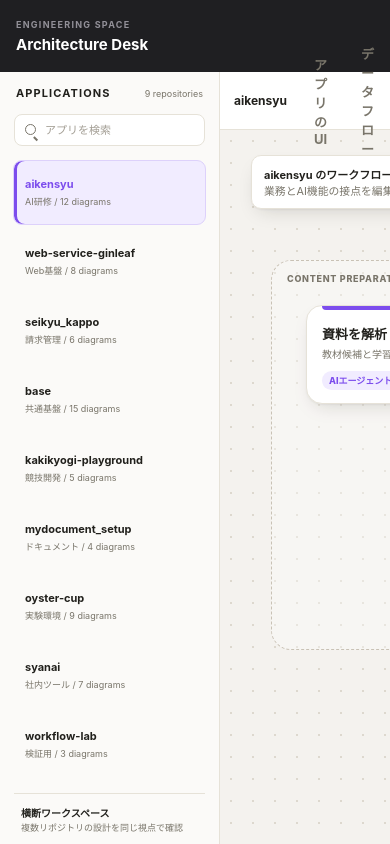
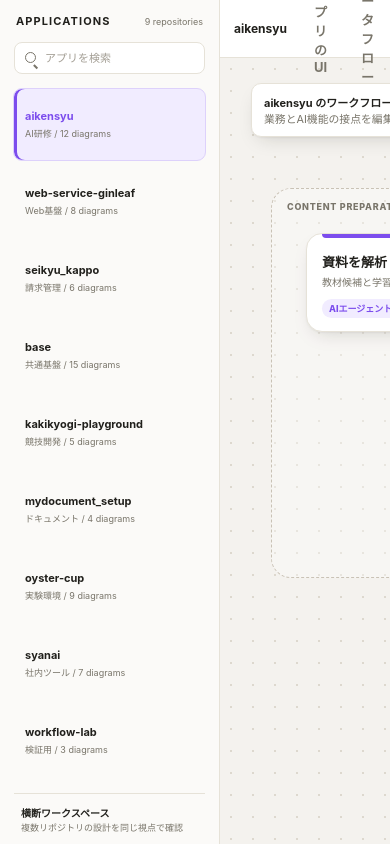
Before and after one commit to ginleaf-llc/workflow-diagram-editor, a website: page scrap/codex-mock2/案C.html in a window 390 px wide. Shown: the top 844 px of the page. Drawn offline with Linux system fonts and the light colour scheme.

Commit message:
Remove top Architecture Desk header bar from 案C mock

```diff
--- a/scrap/codex-mock2/案C.html
+++ b/scrap/codex-mock2/案C.html
@@ -60,7 +60,7 @@
     .shell {
       display: grid;
       grid-template-columns: 245px minmax(0, 1fr);
-      height: calc(100vh - 82px);
+      height: 100vh;
       min-height: 0;
     }
     .app-panel {
@@ -658,7 +658,7 @@
 
     @media (max-width: 760px) {
       .mast { height: 72px; padding: 14px 16px; }
-      .shell { grid-template-columns: 220px minmax(0, 1fr); height: calc(100vh - 72px); }
+      .shell { grid-template-columns: 220px minmax(0, 1fr); height: 100vh; }
       .app-panel { padding: 14px 9px 10px; }
       .meta { display: none; }
       .bar { padding: 0 14px; }
@@ -678,11 +678,6 @@
   </style>
 </head>
 <body>
-  <header class="mast">
-    <h1><span>ENGINEERING SPACE</span>Architecture Desk</h1>
-    <div class="meta"><b>9 Applications</b>横断ワークスペース</div>
-  </header>
-
   <div class="shell">
     <aside class="app-panel" aria-label="アプリ一覧パネル">
       <div class="app-panel-header"><strong>APPLICATIONS</strong><small>9 repositories</small></div>
```
